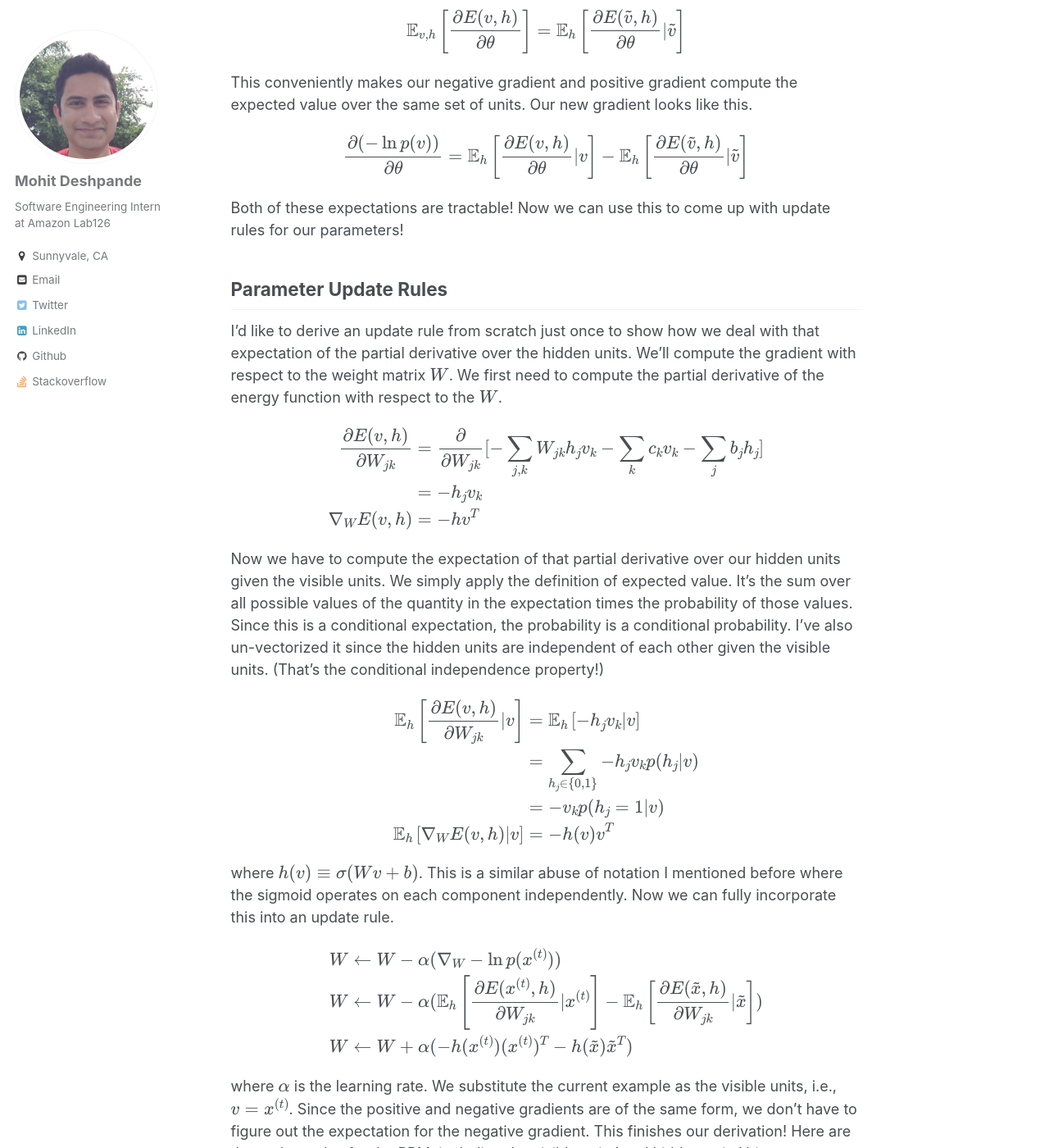
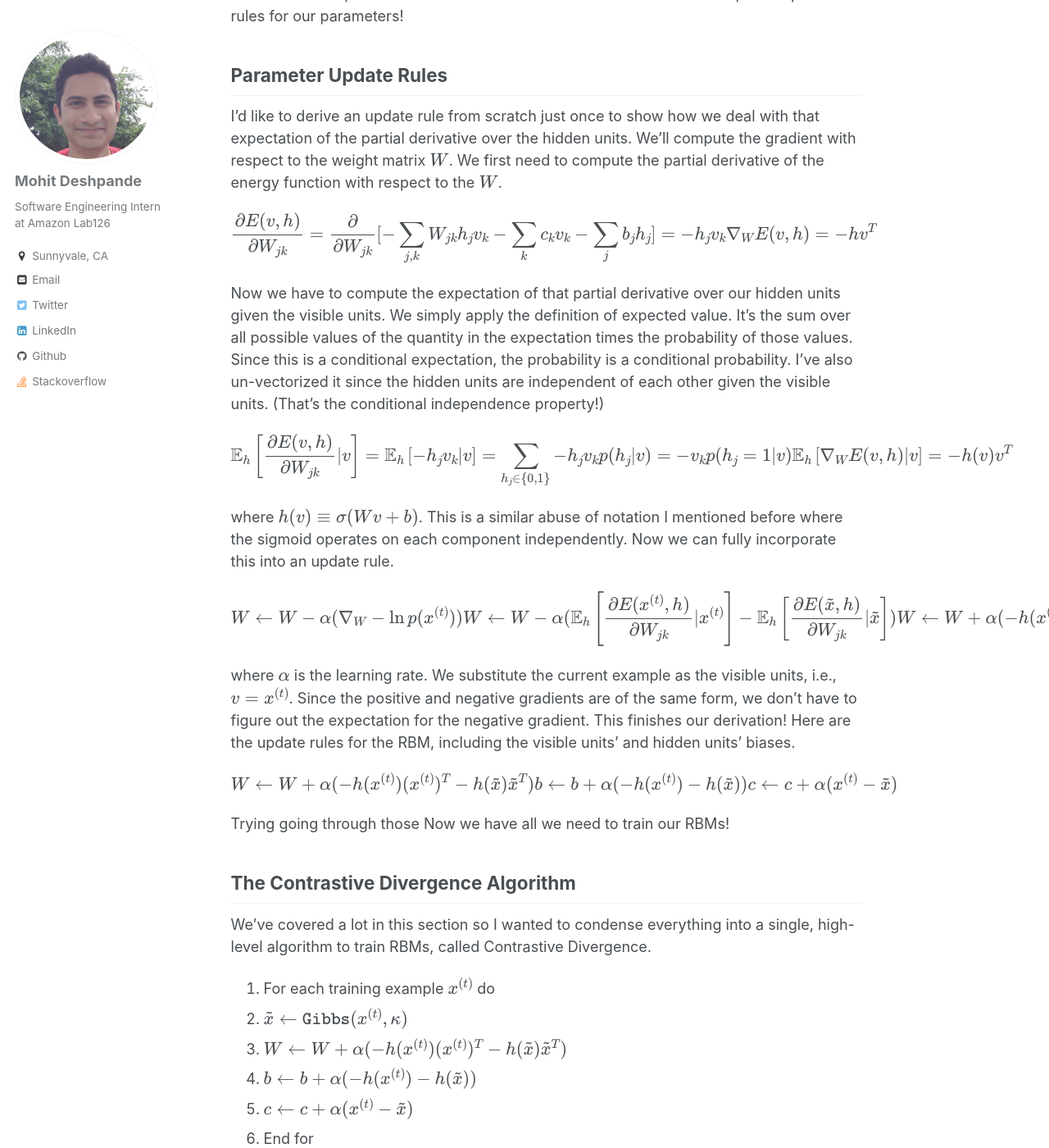
Before and after one commit to mohitd/mohitd.github.io, a Jekyll site: the page built from _posts/2017-11-25-rbms.md, in a window 1280 px wide and 1400 px high, scrolled down 6487 px. Shown: the whole window at 82% size. Built offline with Jekyll 4.4.1, drawn with Linux system fonts in a browser that asks for light colours; formulas are drawn with MathJax 3; some of the changed text lies outside the part shown.

Commit message:
Removed align environments to show equations

```diff
--- a/_posts/2017-11-25-rbms.md
+++ b/_posts/2017-11-25-rbms.md
@@ -10,6 +10,7 @@
 Make no mistake: RBMs are not easy to understand. They're one of the most challenging topics in neural networks, and I've found that many explanations of RBMs that put the reader knee-deep in pages and pages of equations and theorems and proofs. As with my previous post on backpropagation, I'm going to take a more intuitive approach to explaining RBMs that avoids pages of equations but still touches on the important topics such as training and inference.
 
 # Visual Structure
+
 ![Graphical structure](/images/rbms/rbm.png "Graphical structure")
 
 Having a visual representation of an RBM helps explain the components. An RBM has two layers: the visible layer $v$ with $D$ visible neurons/units and the hidden layer $h$ with $H$ hidden neurons/units. We also have biases for the visible and hidden units $c_k$ and $b_j$, respectively. Each visible unit is connected to each hidden unit using a single weight matrix $W$ with dimensionality $H\times D$. As the name implies, we don't know the values of the hidden units: we only know the probability it could take on a specific value. This is the stochastic nature of the RBM. And speaking of the actual values, we'll be discussing binary units, i.e., each hidden and visible unit can only take two values: 0 or 1.
@@ -17,10 +18,8 @@
 What should the values of the hidden units be to learn the input distribution? We don't quite know; that's part of the training! Since we're dealing with probabilities, it makes sense for us to use some metric that involves probabilities. Taking a page from physics, we can consider the _energy_ of the entire configuration of visible and hidden units as the following.
 
 $$
-\begin{align*}
-E(v, h) &= -h^TWv - c^Tv - b^Th\\
-&= -\sum_{j,k}W_{jk} h_j v_k - \sum_k c_k v_k - \sum_j b_j h_j
-\end{align*}
+E(v, h) = -h^TWv - c^Tv - b^Th\\
+= -\sum_{j,k}W_{jk} h_j v_k - \sum_k c_k v_k - \sum_j b_j h_j
 $$
 
 By configuration, we mean the actual values of visible and hidden units. Using this notion of energy, we can compute a joint distribution for the visible and hidden units.
@@ -34,6 +33,7 @@
 One interesting thing to note about this joint distribution is that low energy configurations have a higher joint probability. (Consider the shape of $f(x)=e^{-x}$.) Being in a low energy state means $h^TWv$, $c^Tv$, and $b^Th$ are large positive numbers, bringing the total energy down. In other words, the parameters are "well-aligned" with the visible and hidden units. This will become relevant when we discuss training of RBMs.
 
 # Inference
+
 Before we discuss the algorithm used for training, let's discuss sampling and inference assuming that our RBM is already trained. Specifically, when we perform inference, we're actually performing _conditional_ inference since we fix the hidden or visible units when we sample from them, i.e., we compute $p(h\vert v)$ or $p(v\vert h)$.
 
 The RBM has an important conditional independence property as a result of its bipartite graphical structure: a visible unit $v_k$ is independent of all other visible units given all of the hidden units: $v_k\bigCI v_1,\dots,v_{k-1},v_{k+1},\dots,v_D \vert h$. To see this, think of the RBM as a Markov Random Field (or Bayesian Network). Any path from one visible unit to another always passes through a hidden unit. Similarly, a hidden unit $h_j$ is conditionally independent of all other hidden units given the visible units: $h_j\bigCI h_1,\dots,h_{j-1},h_{j+1},\dots,h_H \vert v$. This conditional independence property becomes important when we discuss Gibbs Sampling because it allows us to quickly perform block updates of the visible and hidden units.
@@ -41,12 +41,10 @@
 The inference formulas are actually quite simple and elegant.
 
 $$
-\begin{align*}
-p(h\vert v) &= \prod_j p(h_j\vert v) \\
-p(h_j=1\vert v) &= \sigma(\sum_k W_{jk} v_k + b_j) \\
-p(v\vert h) &= \prod_k p(v_k\vert h) \\
-p(v_k=1\vert h) &= \sigma(\sum_j h_j W_{jk} + c_k)
-\end{align*}
+p(h\vert v) = \prod_j p(h_j\vert v) \\
+p(h_j=1\vert v) = \sigma(\sum_k W_{jk} v_k + b_j) \\
+p(v\vert h) = \prod_k p(v_k\vert h) \\
+p(v_k=1\vert h) = \sigma(\sum_j h_j W_{jk} + c_k)
 $$
 
 where $\sigma$ is the sigmoid. In other words, the probability that a hidden unit $h_j=1$ is the sigmoid of the weighted sum of the row or column of $W$ plus a bias term. For the hidden units, we consider only the $j$th row of $W$, and, for the visible units, we consider only the $k$th column of $W$. It will become clear later why we perform inference on the visible units.
@@ -72,10 +70,8 @@
 After incorporating all of these modifications, the end result is the average negative log likelihood loss function.
 
 $$
-\begin{align*}
-\mathcal{L} &= \frac{1}{T} \sum_t -\ln p(x^{(t)})\\
-p(x^{(t)}) &= \sum_{h\in\{0,1\}^H} \frac{1}{Z}\exp[-E(x^{(t)}, h)]
-\end{align*}
+\mathcal{L} = \frac{1}{T} \sum_t -\ln p(x^{(t)})\\
+p(x^{(t)}) = \sum_{h\in\{0,1\}^H} \frac{1}{Z}\exp[-E(x^{(t)}, h)]
 $$
 
 where $x^{(t)}$ is a training example and $T$ is the training set size. Now that we have a loss function, we can compute the partial derivative of it with respect to all of our parameters. It turns out that we can compute this partial derivative with respect to a generic parameter $\theta$ and leave it in terms of $\frac{\partial E(v, h)}{\partial\theta}$ since all of the parameters are inside of the energy function.
@@ -95,6 +91,7 @@
 Instead of computing the full joint expectation, let's approximate the joint expected value with a sample taken from the joint distribution. How do we pick this sample? We use a technique from statistics called Gibbs sampling.
 
 ## Gibbs Sampling
+
 In the general case, Gibbs sampling is used in statistics to draw samples from a joint distribution of variables $S_1, S_2, \dots, S_N$. We take a random sample from the joint distribution and simply update each variable $S_i$ using the conditional probability of $S_i$ given the other variables: $S_i\sim p(S_i\vert S_{-i})$.
 
 In the case of our RBM, $S_1, \dots, S_N$ are our visible and hidden units, and the joint distribution we're drawing samples from is $p(v, h)$. Technically,  Gibbs sampling tells us to update a given unit $v_k\sim p(v_k\vert v_1, \dots, v_{k-1}, v_{k+1}, \dots, v_D, h_1, \dots, h_H)$ one-at-a-time. But remember the conditional independence property of RBMs: a given visible unit is independent of all of other visible units given the hidden units (and similarly for the hidden units). Hence, we can update all visible units in one step, $v\sim p(v\vert h)$ and the hidden units in another step: $h\sim p(h\vert v)$.
@@ -130,50 +127,44 @@
 Both of these expectations are tractable! Now we can use this to come up with update rules for our parameters!
 
 ## Parameter Update Rules
+
 I'd like to derive an update rule from scratch just once to show how we deal with that expectation of the partial derivative over the hidden units. We'll compute the gradient with respect to the weight matrix $W$. We first need to compute the partial derivative of the energy function with respect to the $W$.
 
 $$
-\begin{align*}
-\frac{\partial E(v, h)}{\partial W_{jk}} &= \frac{\partial}{\partial W_{jk}} [-\sum_{j,k}W_{jk} h_j v_k - \sum_k c_k v_k - \sum_j b_j h_j]\\
-&= -h_j v_k\\
-\nabla_W E(v, h)&=-hv^T
-\end{align*}
+\frac{\partial E(v, h)}{\partial W_{jk}} = \frac{\partial}{\partial W_{jk}} [-\sum_{j,k}W_{jk} h_j v_k - \sum_k c_k v_k - \sum_j b_j h_j]\\
+= -h_j v_k\\
+\nabla_W E(v, h)=-hv^T
 $$
 
 Now we have to compute the expectation of that partial derivative over our hidden units given the visible units. We simply apply the definition of expected value. It's the sum over all possible values of the quantity in the expectation times the probability of those values. Since this is a conditional expectation, the probability is a conditional probability. I've also un-vectorized it since the hidden units are independent of each other given the visible units. (That's the conditional independence property!)
 
 $$
-\begin{align*}
-\mathbb{E}_h\left[\frac{\partial E(v, h)}{\partial W_{jk}}\vert v\right] &= \mathbb{E}_h\left[-h_j v_k\vert v\right]\\
-&= \sum_{h_j\in\{0, 1\}} -h_j v_k p(h_j\vert v)\\
-&= -v_k p(h_j=1\vert v)\\
-\mathbb{E}_h\left[\nabla_W E(v, h)\vert v\right] &= -h(v)v^T
-\end{align*}
+\mathbb{E}_h\left[\frac{\partial E(v, h)}{\partial W_{jk}}\vert v\right] = \mathbb{E}_h\left[-h_j v_k\vert v\right]\\
+= \sum_{h_j\in\{0, 1\}} -h_j v_k p(h_j\vert v)\\
+= -v_k p(h_j=1\vert v)\\
+\mathbb{E}_h\left[\nabla_W E(v, h)\vert v\right] = -h(v)v^T
 $$
 
 where $h(v)\equiv\sigma(Wv+b)$. This is a similar abuse of notation I mentioned before where the sigmoid operates on each component independently. Now we can fully incorporate this into an update rule.
 
 $$
-\begin{align*}
-W &\gets W - \alpha(\nabla_W -\ln p(x^{(t)}))\\
-W &\gets W - \alpha(\mathbb{E}_h\left[\frac{\partial E(x^{(t)}, h)}{\partial W_{jk}}\vert x^{(t)}\right] - \mathbb{E}_{h}\left[\frac{\partial E(\tilde{x}, h)}{\partial W_{jk}}\vert \tilde{x}\right])\\
-W &\gets W + \alpha(-h(x^{(t)})(x^{(t)})^T -h(\tilde{x})\tilde{x}^T)
-\end{align*}
+W \gets W - \alpha(\nabla_W -\ln p(x^{(t)}))\\
+W \gets W - \alpha(\mathbb{E}_h\left[\frac{\partial E(x^{(t)}, h)}{\partial W_{jk}}\vert x^{(t)}\right] - \mathbb{E}_{h}\left[\frac{\partial E(\tilde{x}, h)}{\partial W_{jk}}\vert \tilde{x}\right])\\
+W \gets W + \alpha(-h(x^{(t)})(x^{(t)})^T -h(\tilde{x})\tilde{x}^T)
 $$
 
 where $\alpha$ is the learning rate. We substitute the current example as the visible units, i.e., $v = x^{(t)}$. Since the positive and negative gradients are of the same form, we don't have to figure out the expectation for the negative gradient. This finishes our derivation! Here are the update rules for the RBM, including the visible units' and hidden units' biases.
 
 $$
-\begin{align*}
-W &\gets W + \alpha(-h(x^{(t)})(x^{(t)})^T -h(\tilde{x})\tilde{x}^T)\\
-b &\gets b + \alpha(-h(x^{(t)}) -h(\tilde{x}))\\
-c &\gets c + \alpha(x^{(t)} - \tilde{x})
-\end{align*}
+W \gets W + \alpha(-h(x^{(t)})(x^{(t)})^T -h(\tilde{x})\tilde{x}^T)\\
+b \gets b + \alpha(-h(x^{(t)}) -h(\tilde{x}))\\
+c \gets c + \alpha(x^{(t)} - \tilde{x})
 $$
 
 Trying going through those Now we have all we need to train our RBMs!
 
 ## The Contrastive Divergence Algorithm
+
 We've covered a lot in this section so I wanted to condense everything into a single, high-level algorithm to train RBMs, called Contrastive Divergence.
 
 1. For each training example $x^{(t)}$ do
@@ -186,6 +177,7 @@
 where $\mathtt{Gibbs}(x^{(t)}, \kappa)$ refers to everything in the Gibbs Sampling section, i.e., alternating updates between visible and hidden units.
 
 ## Persistent Contrastive Divergence
+
 There's one small change to the Contrastive Divergence algorithm we can make that will help our RBM get out of local minima. In the Gibbs sampling step, instead of initializing the visible units to the current sample, initialize them to the previous iteration's Gibbs sample $\tilde{x}$, and initialize the hidden units to the previous iteration's Gibbs sample $\tilde{h}$. This small changes helps get us out of local minima by allowing us to "wander" further from the training point $x^{(t)}$. Intuitively, when we take a Gibbs sample, we're kind of "jumping" around the training point we're using. There may be regions of lower energy nearby that we won't be able to find.
 
 ![PCD Gibbs Sampling](/images/rbms/pcd-gibbs.png "PCD Gibbs Sampling")
@@ -193,6 +185,7 @@
 By initializing to the previous Gibbs sample, we have a better change of jumping out of local minima by "exploring" more, away from $x^{(t)}$. This is a really subtle change to Contrastive Divergence, but [the research](http://www.cs.toronto.edu/~tijmen/pcd/pcd.pdf) shows that this produces faster and more accurate results.
 
 # Generalizations
+
 So far, we've only discussed binary units. We can extend RBMs to real-valued units by adding a quadratic term to the energy function $\frac{1}{2}v^Tv$, which changes our conditional probability function $p(v\vert h)$ to produce a Gaussian distribution instead of Bernoulli.
 
 You were probably wondering why RBMs are called _Restricted_ Boltzmann Machines. They are a special case of the general Boltzmann Machine. The only change is that the visible and hidden units now have lateral connections as well.
@@ -208,6 +201,7 @@
 We have to reconsider many things, such as the partial derivatives of the energy and Gibbs sampling, to account for these new lateral connections. Boltzmann Machines are almost never used in practice because they are very difficult to train. RBMs are almost always preferred to plain Boltzmann Machines, but are still quite difficult to train.
 
 # Applications
+
 After an RBM is trained, we can sample from it using Gibbs sampling to generate new data that looks just like the training data of the RBM. For example, if we trained an RBM on the MNIST handwritten digits dataset, we can produce new handwritten digits based on the ones we've seen.
 
 ![RBM Samples](/images/rbms/rbm-samples.png "RBM Samples")
@@ -223,6 +217,7 @@
 The Contrastive Divergence algorithm is also used for unsupervised pre-training.
 
 # Conclusion
+
 To summarize, Restricted Boltzmann Machines are unsupervised neural models that learn the input distribution. We train them using contrastive divergence, and, once trained, they can generate novel samples from the training dataset.
 
 Recently, They've fallen out-of-style for novel data generation due to the advent of [generative adversarial networks (GANs)](https://arxiv.org/pdf/1406.2661.pdf), which also learn how to generate samples from the input dataset.
```
Also changed, not shown: _posts/2017-11-22-backpropagation.md (+18 -30 lines), _posts/2018-05-08-undergrad.md (+9 -5 lines), _posts/2018-06-24-seq2seq-models.md (+22 -13 lines), _posts/2018-08-30-reinforcement-learning.md (+16 -9 lines).
